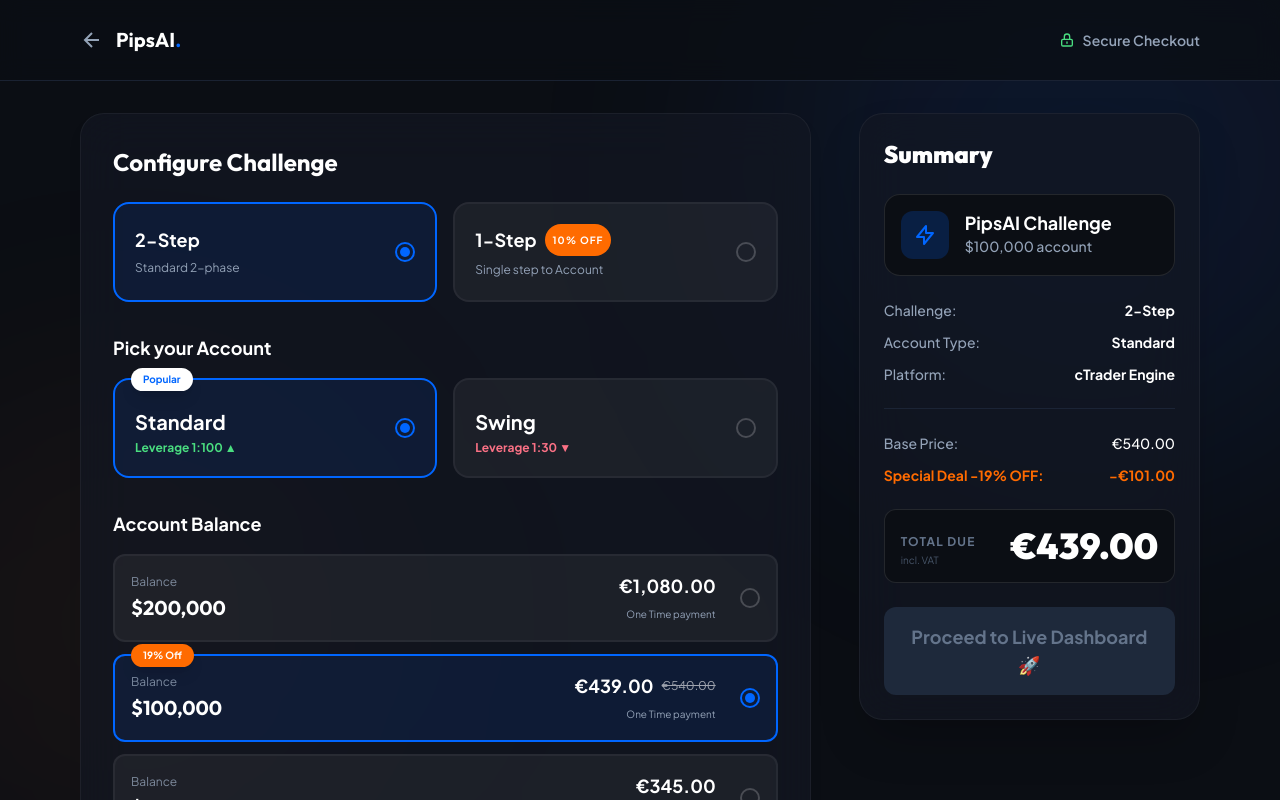
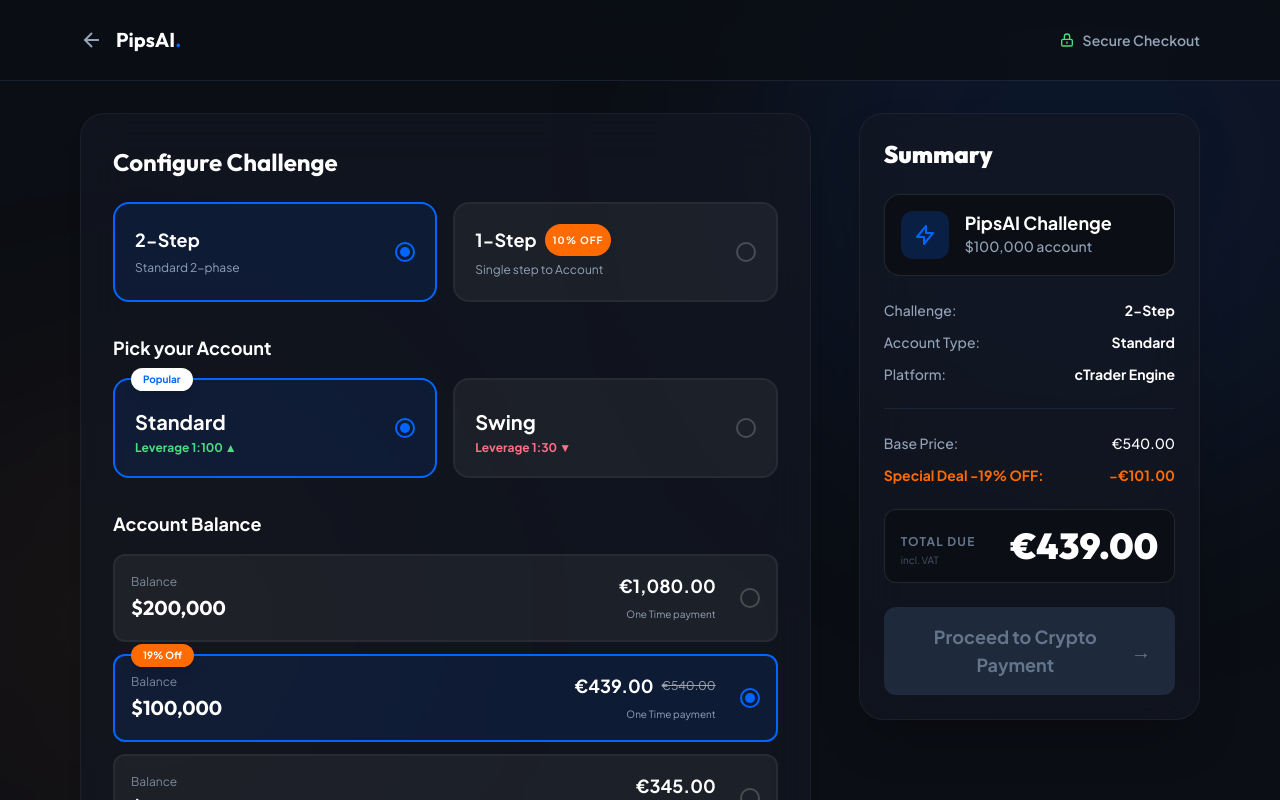
Before and after one commit to Kutty22/New-market, a React (Vite) app: page / in a window 1280 px wide. Both pictures are taken after a click on the button "Get Started". Shown: the top 800 px of the page. Built offline with nearby package versions, Linux system fonts and the light colour scheme.

Commit message:
Update proceed button for crypto payment

```diff
--- a/src/components/Checkout.jsx
+++ b/src/components/Checkout.jsx
@@ -255,14 +255,14 @@
                 {/* PROCEED BUTTON UPDATED HERE */}
                 <button
                   disabled={!isButtonActive}
-                  onClick={onPaymentSuccess}
+  onClick={() => onProceedToPay(currentPrice)}
   className={`w-full px-6 py-4 rounded-xl text-lg font-bold transition-all duration-300 flex justify-center items-center gap-2
     ${isButtonActive
       ? 'bg-primary hover:bg-blue-600 text-white shadow-[0_10px_30px_-10px_rgba(0,102,255,0.6)] transform hover:-translate-y-1'
       : 'bg-slate-800 text-slate-500 cursor-not-allowed'
     }`}
 >
-                  Proceed to Live Dashboard 🚀
+  Proceed to Crypto Payment <span className="text-xl">&rarr;</span>
 </button>
             </div>
         </div>
```
Lines whose indentation alone changed are shown as unchanged.
